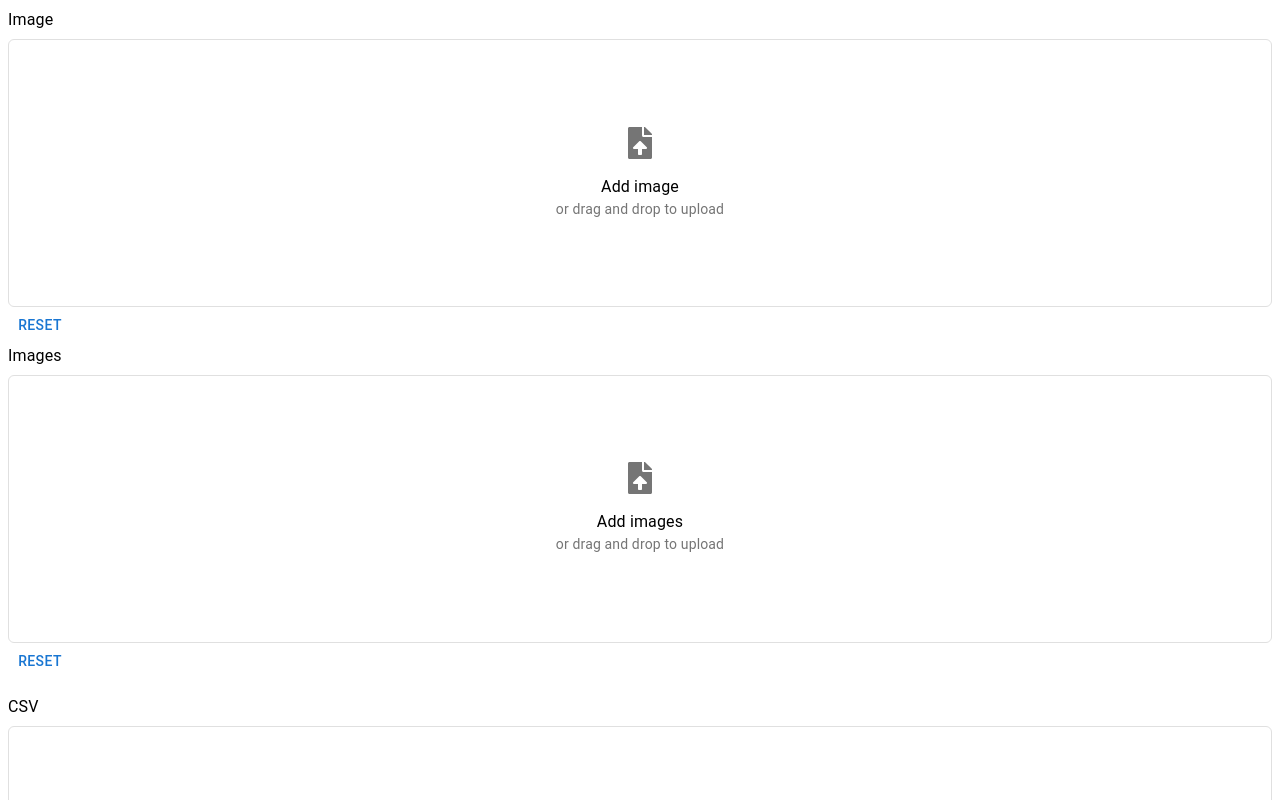
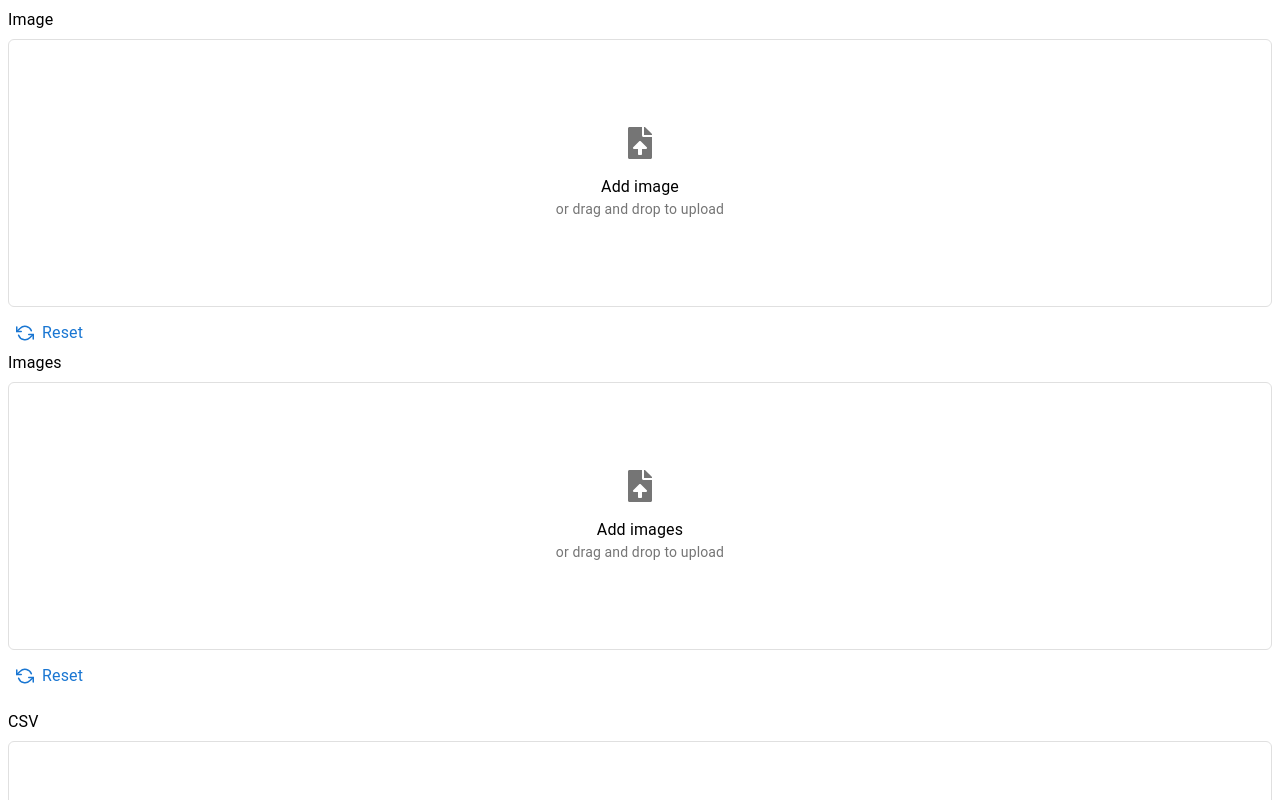
Before and after one commit to tiavina-mika/upload-files-react-dropzone-zod-hook-form-ts, a React (Create React App) app in the folder src/: page / in a window 1280 px wide. Shown: the top 800 px of the page. Built offline with nearby package versions, Linux system fonts and the light colour scheme; no server answers; the HTML template or start-up script is replaced by a standard one.

Commit message:
refactor reset button

```diff
--- a/src/components/DropzoneInput.tsx
+++ b/src/components/DropzoneInput.tsx
@@ -1,13 +1,6 @@
 import { FC, useCallback, useEffect, useState } from "react";
 
-import {
-  Box,
-  Button,
-  Stack,
-  styled,
-  Typography,
-  useTheme
-} from "@mui/material";
+import { Box, Stack, styled, Typography, useTheme } from "@mui/material";
 import { grey } from "@mui/material/colors";
 import { DropzoneOptions, FileRejection, useDropzone } from "react-dropzone";
 import { FaFileUpload } from "react-icons/fa";
@@ -16,6 +9,8 @@ import { uniqBy } from "lodash";
 import ImagesPreview from "./dropzone/ImagesPreview";
 import { convertFileSizetoBytes } from "../utils/fileUtils";
 import FilesPreview from "./dropzone/FilesPreview";
+import { FiRefreshCcw } from "react-icons/fi";
+import InputActionButton from "./dropzone/InputActionButton";
 
 // -------------- styled dropzone -------------- //
 type StyleDropzoneProps = {
@@ -219,7 +214,12 @@ const DropzoneInput: FC<Props> = ({
         />
       )}
 
-      <Button onClick={onReset}>Reset</Button>
+      <InputActionButton
+        onClick={onReset}
+        color={theme.palette.primary.main}
+        text="Reset"
+        icon={<FiRefreshCcw size={18} />}
+      />
     </div>
   );
 };
--- a/src/components/dropzone/FilesPreview.tsx
+++ b/src/components/dropzone/FilesPreview.tsx
@@ -11,8 +11,8 @@ import {
 } from "@mui/material";
 import { FiTrash2 } from "react-icons/fi";
 
-import RemoveAllButton from "./RemoveAllButton";
 import { convertBytesToFileSize } from "../../utils/fileUtils";
+import InputActionButton from "./InputActionButton";
 
 type Props = {
   files: File[];
@@ -54,7 +54,14 @@ const FilesPreview: FC<Props> = ({ files, onRemoveFile, onRemoveAll }) => {
       </Stack>
 
       {/* ----- remove all button ----- */}
-      {files.length > 1 && <RemoveAllButton onClick={onRemoveAll} />}
+      {files.length > 1 && (
+        <InputActionButton
+          onClick={onRemoveAll}
+          color={theme.palette.error.main}
+          text="Clear"
+          icon={<FiTrash2 size={18} />}
+        />
+      )}
     </Box>
   );
 };
--- a/src/components/dropzone/ImagesPreview.tsx
+++ b/src/components/dropzone/ImagesPreview.tsx
@@ -13,7 +13,7 @@ import {
 import { FiTrash2 } from "react-icons/fi";
 
 import Dialog from "../Dialog";
-import RemoveAllButton from "./RemoveAllButton";
+import InputActionButton from "./InputActionButton";
 
 const StyledImagePreview = styled("img")({
   width: "100%"
@@ -53,7 +53,7 @@ const ImagesPreview: FC<Props> = ({ files, onRemoveFile, onRemoveAll }) => {
   const clearSelectImage = () => setSelectedImage(null);
 
   return (
-    <Box sx={{ py: 2 }}>
+    <Box sx={{ pt: 2 }}>
       <Stack direction="row" spacing={3}>
         {/* ----- file previews ----- */}
         {Array.isArray(files) &&
@@ -92,7 +92,14 @@ const ImagesPreview: FC<Props> = ({ files, onRemoveFile, onRemoveAll }) => {
       </Stack>
 
       {/* ----- remove all button ----- */}
-      {files.length > 1 && <RemoveAllButton onClick={onRemoveAll} />}
+      {files.length > 1 && (
+        <InputActionButton
+          onClick={onRemoveAll}
+          color={theme.palette.error.main}
+          text="Clear"
+          icon={<FiTrash2 size={18} />}
+        />
+      )}
 
       <Dialog
         title={selectedImage?.name}
--- /dev/null
+++ b/src/components/dropzone/InputActionButton.tsx
@@ -0,0 +1,31 @@
+import { FC, ReactNode } from "react";
+
+import { Box, Button, Typography } from "@mui/material";
+
+type Props = {
+  onClick: () => void;
+  text: string;
+  icon: ReactNode;
+  color?: string;
+};
+
+const InputActionButton: FC<Props> = ({ onClick, text, icon, color }) => {
+  return (
+    <Box mt={1}>
+      <Button
+        onClick={onClick}
+        sx={{
+          textTransform: "none",
+          display: "flex",
+          alignItems: "center",
+          color
+        }}
+      >
+        {icon}
+        <Typography sx={{ ml: 1 }}>{text}</Typography>
+      </Button>
+    </Box>
+  );
+};
+
+export default InputActionButton;
--- a/src/components/dropzone/RemoveAllButton.tsx
+++ /dev/null
@@ -1,31 +0,0 @@
-import { FC } from "react";
-
-import { Box, Button, Typography, useTheme } from "@mui/material";
-import { FiTrash2 } from "react-icons/fi";
-
-type Props = {
-  onClick: () => void;
-};
-
-const RemoveAllButton: FC<Props> = ({ onClick }) => {
-  const theme = useTheme();
-
-  return (
-    <Box mt={1}>
-      <Button
-        onClick={onClick}
-        sx={{
-          textTransform: "none",
-          display: "flex",
-          alignItems: "center",
-          color: theme.palette.error.main
-        }}
-      >
-        <FiTrash2 size={18} />
-        <Typography sx={{ ml: 1 }}>Remove all</Typography>
-      </Button>
-    </Box>
-  );
-};
-
-export default RemoveAllButton;
```
